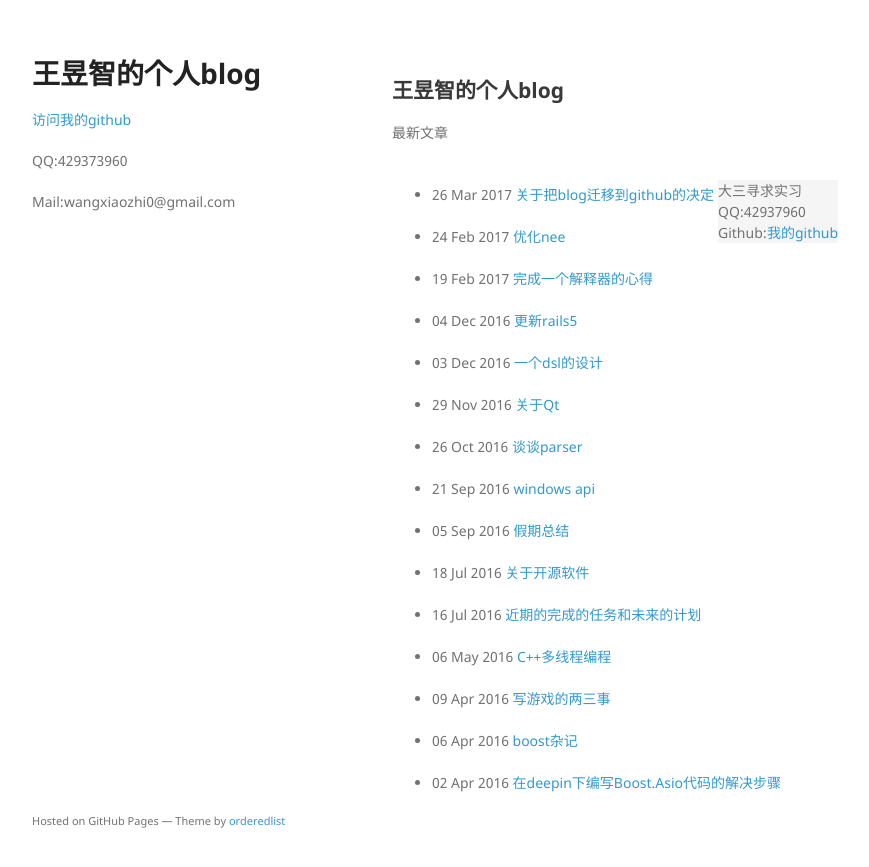
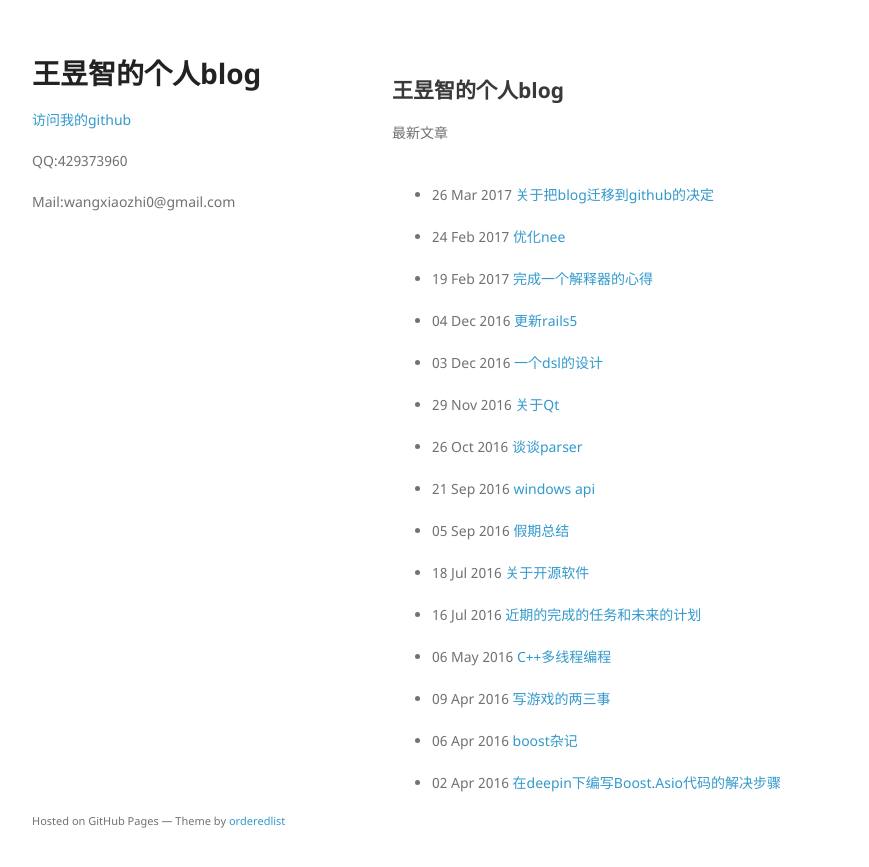
Before and after one commit to laohe0212/laohe0212.github.io, a Jekyll site: the page built from index.html, in a window 1280 px wide. Shown: the top 867 px of the page, without its empty margins (178-1047 px from the left). Built offline with Jekyll 4.4.1, drawn with Linux system fonts in a browser that asks for light colours.

Commit message:
Update index.html

```diff
--- a/index.html
+++ b/index.html
@@ -2,10 +2,6 @@
 layout: default
 title: 王昱智的个人blog
 ---
-
-<style>
-.rightDiv{float:right;background:#f5f5f5;position:absolute;left:70%;top:20%}
-</style>
 <h2>{{ page.title }}</h2>
 <p>最新文章</p>
 <ul>
@@ -13,4 +9,3 @@ title: 王昱智的个人blog
 　　　　　<li>{{ post.date | date_to_string }} <a href="{{ site.baseurl }}{{ post.url }}">{{ post.title }}</a></li>
 　　　{% endfor %}
 </ul>
-<div class="rightDiv">大三寻求实习 <br>QQ:42937960<br>Github:<a href="https://github.com/wangxiaozhi123">我的github</a></div>
```
